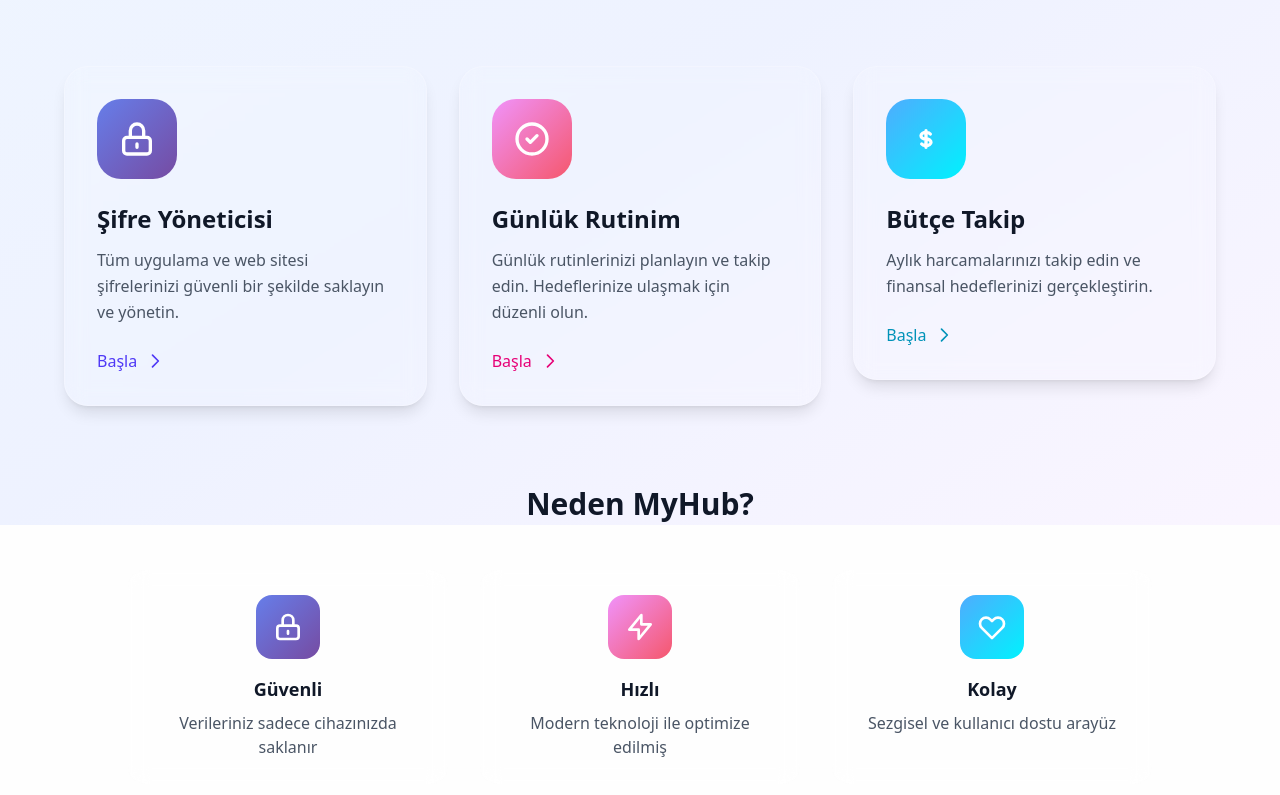
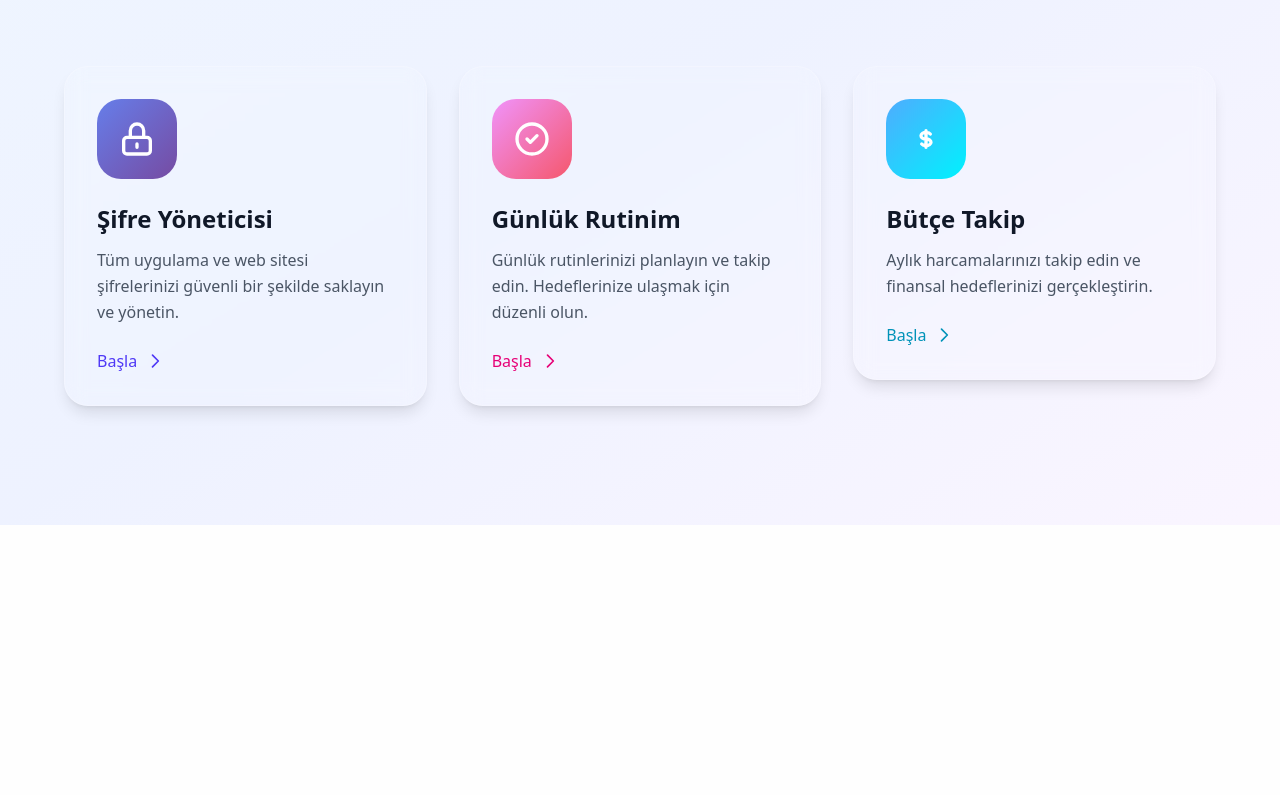
Before and after one commit to MesatArslan/MyHub, a Next.js app: page / in a window 1280 px wide. Shown: the part 275-1070 px from the top of the page. After the commit the page ends 880 px from the top, so only its background shows below. Built offline with nearby package versions, Linux system fonts and the light colour scheme.

Commit message:
Update page.tsx
why myhub part removed from the main page

```diff
--- a/src/app/page.tsx
+++ b/src/app/page.tsx
@@ -91,42 +91,6 @@
             </div>
           </Link>
         </div>
-
-        {/* Features Section */}
-        <div className="mt-20 text-center">
-          <h3 className="text-3xl font-bold text-gray-900 dark:text-white mb-12">
-            Neden MyHub?
-          </h3>
-          <div className="grid grid-cols-1 md:grid-cols-3 gap-8 max-w-5xl mx-auto">
-            <div className="text-center glass rounded-2xl p-6 hover:scale-105 transition-all duration-300">
-              <div className="w-16 h-16 gradient-primary rounded-2xl flex items-center justify-center mx-auto mb-4">
-                <svg className="w-8 h-8 text-white" fill="none" stroke="currentColor" viewBox="0 0 24 24">
-                  <path strokeLinecap="round" strokeLinejoin="round" strokeWidth={2} d="M12 15v2m-6 4h12a2 2 0 002-2v-6a2 2 0 00-2-2H6a2 2 0 00-2 2v6a2 2 0 002 2zm10-10V7a4 4 0 00-8 0v4h8z" />
-                </svg>
-              </div>
-              <h4 className="font-bold text-gray-900 dark:text-white mb-2 text-lg">Güvenli</h4>
-              <p className="text-gray-600 dark:text-gray-300">Verileriniz sadece cihazınızda saklanır</p>
-            </div>
-            <div className="text-center glass rounded-2xl p-6 hover:scale-105 transition-all duration-300">
-              <div className="w-16 h-16 gradient-warm rounded-2xl flex items-center justify-center mx-auto mb-4">
-                <svg className="w-8 h-8 text-white" fill="none" stroke="currentColor" viewBox="0 0 24 24">
-                  <path strokeLinecap="round" strokeLinejoin="round" strokeWidth={2} d="M13 10V3L4 14h7v7l9-11h-7z" />
-                </svg>
-              </div>
-              <h4 className="font-bold text-gray-900 dark:text-white mb-2 text-lg">Hızlı</h4>
-              <p className="text-gray-600 dark:text-gray-300">Modern teknoloji ile optimize edilmiş</p>
-            </div>
-            <div className="text-center glass rounded-2xl p-6 hover:scale-105 transition-all duration-300">
-              <div className="w-16 h-16 gradient-cool rounded-2xl flex items-center justify-center mx-auto mb-4">
-                <svg className="w-8 h-8 text-white" fill="none" stroke="currentColor" viewBox="0 0 24 24">
-                  <path strokeLinecap="round" strokeLinejoin="round" strokeWidth={2} d="M4.318 6.318a4.5 4.5 0 000 6.364L12 20.364l7.682-7.682a4.5 4.5 0 00-6.364-6.364L12 7.636l-1.318-1.318a4.5 4.5 0 00-6.364 0z" />
-                </svg>
-              </div>
-              <h4 className="font-bold text-gray-900 dark:text-white mb-2 text-lg">Kolay</h4>
-              <p className="text-gray-600 dark:text-gray-300">Sezgisel ve kullanıcı dostu arayüz</p>
-            </div>
-          </div>
-        </div>
       </div>
     </div>
   );
```
